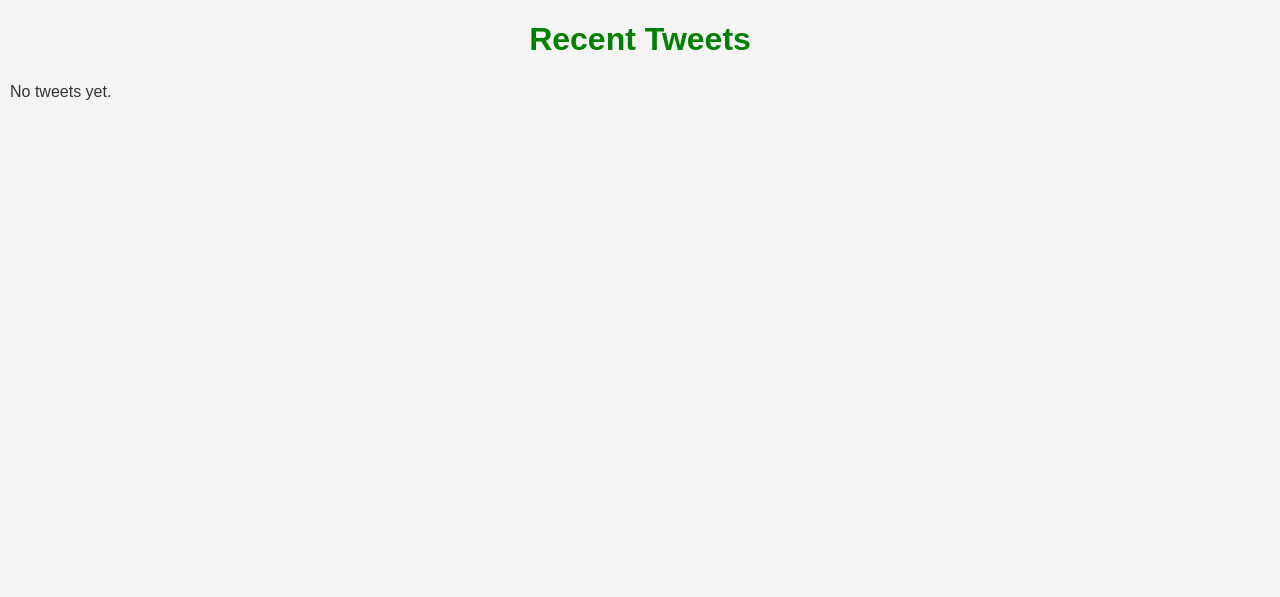
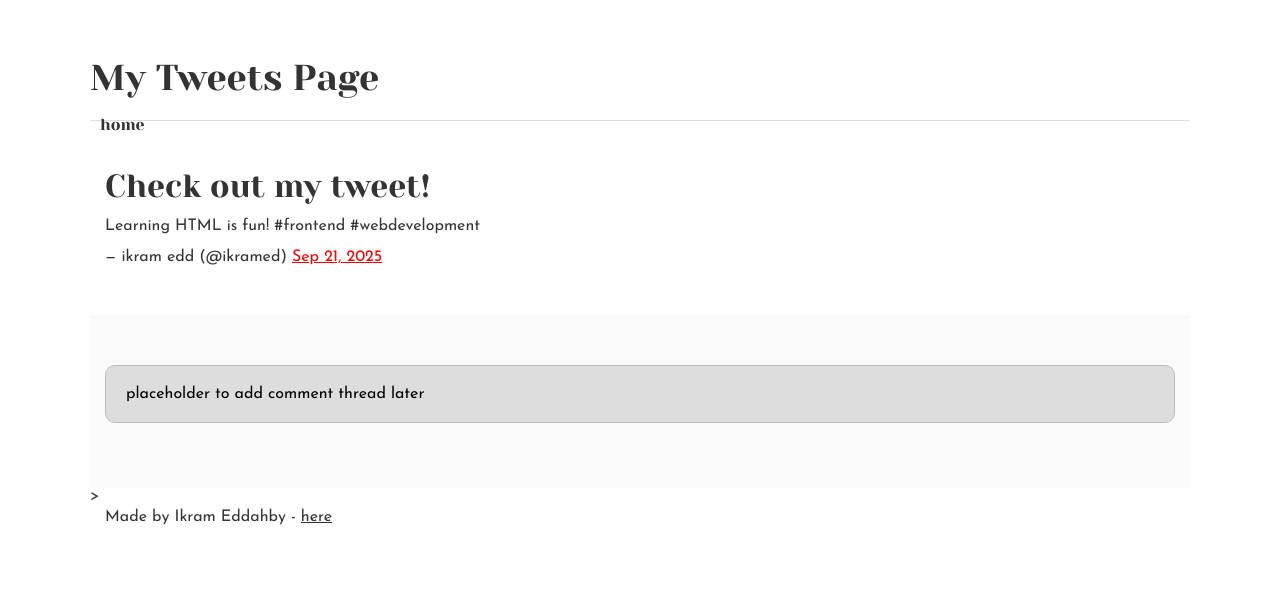
Before and after one commit to ikramed/alx_html_css, a plain HTML site: page css_basic/tweets.html in a window 1280 px wide. Drawn offline with Linux system fonts and the light colour scheme.

Commit message:
Add index.html and tweets.html with css files in css_basic

```diff
--- a/css_basic/base.css
+++ b/css_basic/base.css
@@ -1,12 +1,200 @@
+/* Importing webfonts */
+/* (If you're learning CSS, you should disregard that) */
+
+@import url(https://fonts.googleapis.com/css?family=Yeseva+One);
+@import url(https://fonts.googleapis.com/css?family=Josefin+Sans:400,700,700italic,400italic);
+
+
+/* CSS reset rules */
+
+html, body {
+	height: 100%;
+	min-height: 100%;
+}
+html, body, div, span, applet, object, iframe,
+h1, h2, h3, h4, h5, h6, p, blockquote, pre,
+a, abbr, acronym, address, big, cite, code,
+del, dfn, img, ins, kbd, q, s, samp,
+small, strike, sub, sup, tt, var,
+b, u, i, center,
+dl, dt, dd,
+fieldset, form, label, legend,
+table, caption, tbody, tfoot, thead, tr, th, td,
+article, aside, canvas, details, embed,
+figure, figcaption, footer, header, hgroup,
+menu, nav, output, ruby, section, summary,
+time, mark, audio, video {
+	margin: 0;
+	padding: 0;
+	border: 0;
+	font-size: 100%;
+	font: inherit;
+	vertical-align: baseline;
+}
+/* HTML5 display-role reset for older browsers */
+article, aside, details, figcaption, figure,
+footer, header, hgroup, menu, nav, section {
+	display: block;
+}
 body {
-    font-family: Arial, sans-serif;
-    background-color: #f5f5f5;
-    color: #333;
-    margin: 0;
-    padding: 0;
+	line-height: 1;
+}
+blockquote, q {
+	quotes: none;
+}
+blockquote:before, blockquote:after,
+q:before, q:after {
+	content: '';
+	content: none;
+}
+table {
+	border-collapse: collapse;
+	border-spacing: 0;
 }
 
+
+/* Fonts and colors */
+
+body {
+	font-family: 'Josefin Sans', serif;
+	color: rgba(0, 0, 0, 0.8);
+}
+h1, h2, h3, h4, h5, h6, header {
+	font-family: 'Yeseva One', sans-serif;
+}
+article {
+}
+header {
+	border-bottom: 1px solid rgb(221,221,221);
+	transition: border-bottom-color 1s ease;
+}
+header a {
+	color: rgba(0, 0, 0, 0.8);
+}
+aside {
+	background: #FAFAFA;
+}
+aside p {
+	border: 1px solid #bbb;
+	background: #ddd;
+	color: black;
+}
+footer a {
+	color: rgba(0, 0, 0, 0.8);
+}
+a {
+	color: #F80002;
+}
+
+
+/* Positioning and margins */
+
+@media (min-width: 1100px) {
+	body {
+		width: 1100px;
+		margin: 0 auto;
+	}
+}
+
+article {
+	padding: 50px 15px;
+}
+article > *:first-child {
+	margin-top: 0;
+}
+aside {
+	padding: 50px 15px;
+}
+header .right {
+	float: right;
+	margin: 0 10px 15px;
+}
+
+
+/* Header */
+header {
+	padding: 20px 0;
+	height: 80px;
+}
+header ul {
+	list-style: none;
+	margin: 0;
+	padding: 0;
+}
+header li {
+	display: inline;
+	vertical-align:middle;
+}
+header li:first-child {
+	margin: 0;
+}
+header li a {
+	margin: 0 10px;
+}
+header li.logo {
+	font-size: 36px;
+}
+header a {
+	text-decoration: none;
+}
+
+
+/* Aside */
+
+aside p {
+	border-radius: 10px;
+	padding: 20px 20px;
+}
+
+
+/* Footer */
+
+footer {
+	padding: 5px 15px;
+	height: 80px;
+}
+
+
+/* Text styles and margins */
+
+p {
+	margin-bottom: 15px;
+}
 h1 {
-    color: green;
-    text-align: center;
+	font-size: 36px;
+	margin: 40px 0 20px;
 }
+h2 {
+	font-size: 32px;
+	margin: 30px 0 15px;
+}
+h3 {
+	font-size: 28px;
+	margin: 25px 0 10px;
+}
+h4 {
+	font-size: 20px;
+	font-weight: bold;
+	margin: 20px 0 10px;
+}
+h5 {
+	font-size: 18px;
+	font-weight: bold;
+	margin: 15px 0 10px;
+}
+h6 {
+	font-weight: bold;
+	margin: 5px 0;
+}
+
+@media (max-width: 800px) {
+  body.works_on_smartphone {
+  	display: block;
+  }
+  body.works_on_smartphone main {
+  	display: block;
+  }
+  header .right {
+  	float: none;
+  }
+}
--- a/css_basic/styles.css
+++ /dev/null
@@ -1,14 +0,0 @@
-p {
-    font-size: 16px;
-    line-height: 1.5;
-    margin: 10px;
-}
-
-a {
-    text-decoration: none;
-    color: blue;
-}
-
-a:hover {
-    color: darkblue;
-}
--- a/css_basic/tweets.html
+++ b/css_basic/tweets.html
@@ -1,15 +1,40 @@
 <!DOCTYPE html>
 <html lang="en">
 <head>
-    <meta charset="UTF-8">
-    <title>Tweet Page</title>
-<link href="base.css" rel="stylesheet">
+  <meta charset="utf-8">
+  <title>My Tweets</title>
+  <link href="base.css" rel="stylesheet">
 <link href="styles.css" rel="stylesheet">
-
 </head>
 <body>
+  <header>
+    <h1>My Tweets Page</h1>
+    <nav>
+      <ul>
+        <li><a href="index.html">home</a></li>
+      </ul>
+    </nav>
+  </header>
 
-     <h1>Recent Tweets</h1>
-    <p>No tweets yet.</p>
+<main>
+  <article>
+    <h2>Check out my tweet!</h2>
+    <blockquote class="twitter-tweet">
+      <p lang="en" dir="ltr">Learning HTML is fun! #frontend #webdevelopment</p>
+      &mdash; ikram edd (@ikramed)
+      <a href="https://twitter.com/ikramed/status/1234567890">Sep 21, 2025</a>
+    </blockquote>
+    <script async src="https://platform.twitter.com/widgets.js" charset="utf-8"></script>
+  </article>
+
+  <aside>
+    <p>placeholder to add comment thread later</p>
+  </aside>
+</main>
+>
+
+  <footer>
+    <p>Made by Ikram Eddahby - <a href="https://github.com/ikramed" target="_blank">here</a></p>
+  </footer>
 </body>
 </html>
```
Also changed, not shown: css_basic/index.html (+73 -6 lines), html_basic/index.html (deleted, +0 -14 lines), html_basic/tweets.html (deleted, +0 -14 lines).
